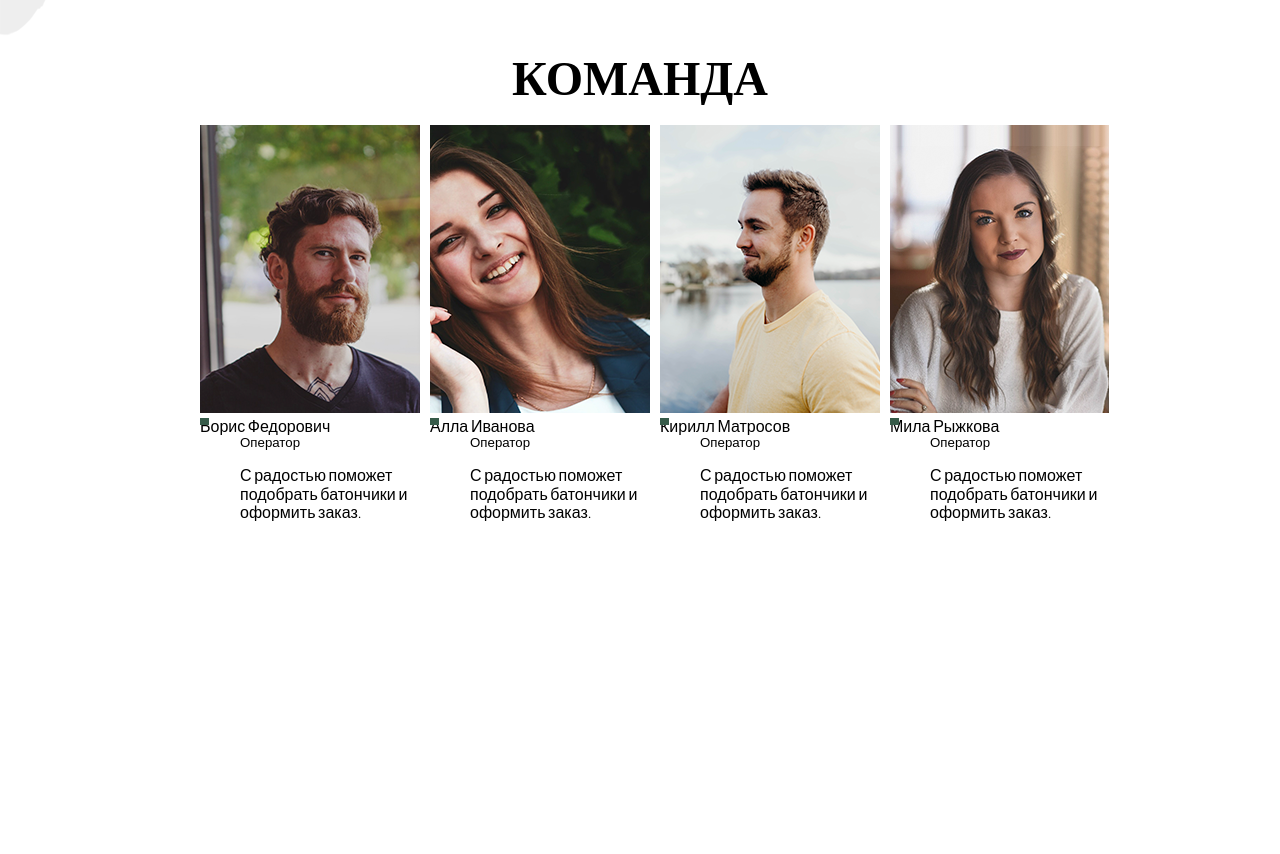
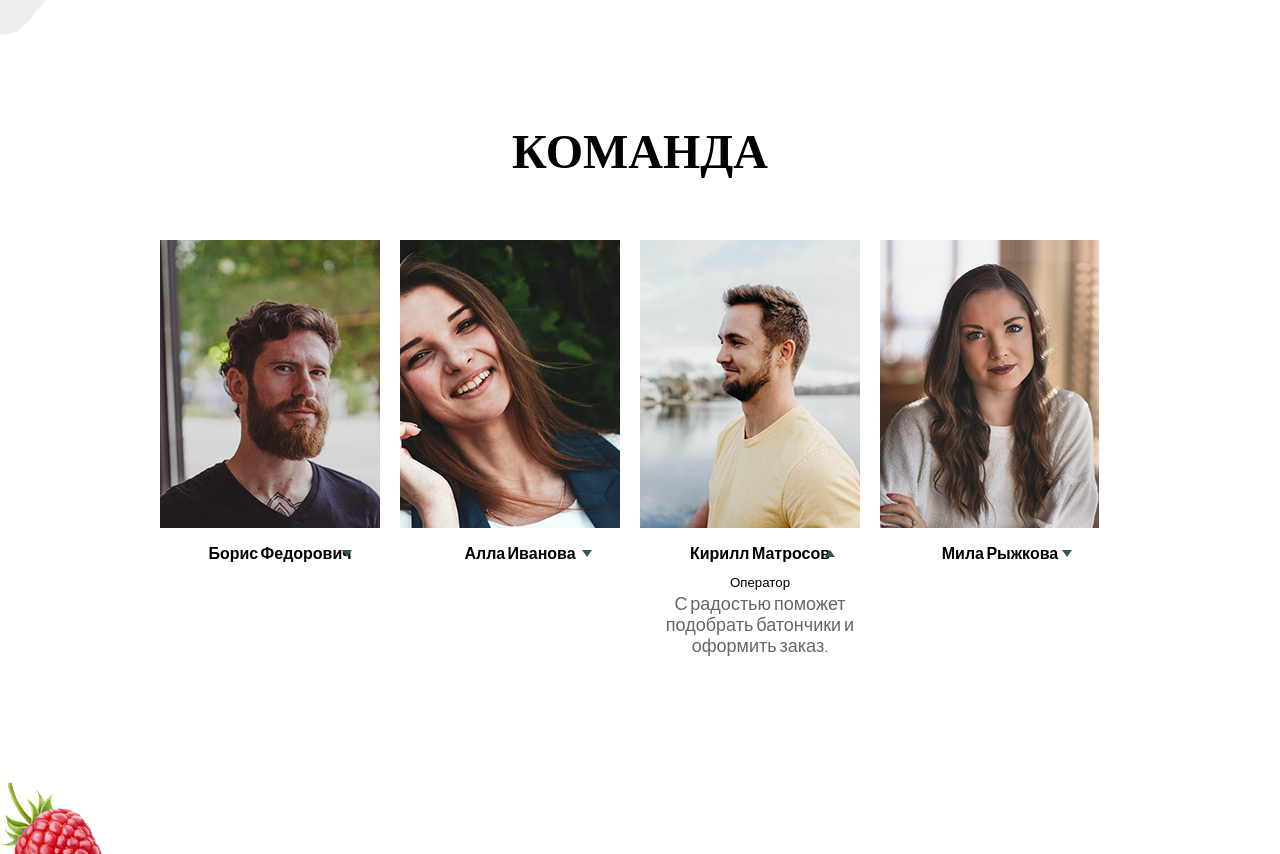
Before and after one commit to Anna185/Chocco, a plain HTML site: page index.html in a window 1280 px wide. Shown: the part 2346-3200 px from the top of the page. Before the commit the page ends 2900 px from the top, so only its background shows below. Drawn offline with nearby package versions, Linux system fonts and the light colour scheme; files that its build step writes are made by us from their sources.

Commit message:
edit index.html

```diff
--- /dev/null
+++ b/css/blocks/_team.scss
@@ -0,0 +1,84 @@
+.team {
+  position: relative;
+
+  &::after {
+    content:"";
+    position: absolute;
+    width: 104px;
+    height: 114px;
+    background-image:url(./../img/raspberry-team.png);
+    bottom:-42px ;
+    left:0;
+  }
+}
+
+.team__title {
+  padding-top: 73px;
+}
+
+
+
+.team__list {
+  display: flex;
+  justify-content: space-between;
+  padding: 0;
+  margin-top: 58px;
+}
+
+.team__item-accordeon {
+  position: relative;
+  display: flex;
+  flex-direction: column;
+  text-align: center;
+  margin-top: 12px;
+
+  &::after {
+    content: "";
+    position: absolute;
+    left: 76%;
+    top: 5px;
+    border: 7px solid transparent;
+    border-top-color: #365a49;
+    border-left: 5px solid transparent;
+    border-right: 5px solid transparent;
+
+
+  }
+}
+
+.team__item-list {
+  padding: 0;
+  margin-top: 13px;
+  height:0 ;
+  overflow: hidden;
+
+  & + .title {
+    font-size: 18px;
+  font-weight: 400;
+  }
+
+}
+
+.team__item-accordeon-title {
+  font-weight: 700;
+}
+
+.team__item-accordeon--active .team__item-list {
+  height:auto ;
+}
+
+  .team__item-accordeon--active::after {
+    border-bottom-color: #365a49;
+    border-top-color:#ffffff;
+    left: 77%;
+    top: -2px;
+  }
+
+
+
+.team__item-list-text {
+  color: #666666;
+  font-size: 18px;
+  font-weight: 300;
+  margin-top: -14px;
+}
--- a/css/main.scss
+++ b/css/main.scss
@@ -13,28 +13,4 @@
 @import '../css/blocks/_pagination';
 @import '../css/blocks/advantages';
 @import '../css/blocks/reviews';
-
-
-
-
-
-.team__list {
-  display: flex;
-  justify-content:space-between;
-}
-
-.team__item-user {
-position: relative;
-display: flex;
-
-
-
-&::after {
-  content:"";
-  position: absolute;
-  width: 9px;
-  height: 7px;
-  background-color: #365a49;
-
-}
-}
+@import '../css/blocks/team';
--- a/index.html
+++ b/index.html
@@ -162,7 +162,7 @@
         </ul>
       </div>
     </section>
-    <section class="team">
+    <section class="section team">
       <div class="container team__container">
         <h2 class="title team__title">Команда</h2>
         <ul class="team__list">
@@ -170,83 +170,74 @@
             <div class="team__item-photo">
               <img src="./img/boris.png" class="team__item-photo-img" alt="">
             </div>
-            <div class="team__item-user">
-              <h4 class="team__item-user-title">Борис Федорович</h4>
-            </div>
             <div class="team__item-accordeon">
-              <ul class="team__item-accordeon-list">
-                <li class="team__item-accordeon-list-title">
+              <h4 class="team__item-accordeon-title">Борис Федорович</h4>
+              <div class="team__item-text">
+                <ul class="team__item-list">
+                  <li class="team__item-list-title">
                     <h5>Оператор</h5>
-                <li class="team__item-accordeon-list-text">
+                  <li class="team__item-list-text">
                     <p>С радостью поможет подобрать батончики и оформить заказ.</p>
                   </li>
                 </ul>
+              </div>
             </div>
           </li>
           <li class="team__item">
             <div class="team__item-photo">
               <img src="./img/alla.png" class="team__item-photo-img" alt="">
             </div>
-            <div class="team__item-user">
-              <h4 class="team__item-user-title">Алла Иванова</h4>
-            </div>
             <div class="team__item-accordeon">
-              <ul class="team__item-accordeon-list">
-                <li class="team__item-accordeon-list-title">
+              <h4 class="team__item-accordeon-title">Алла Иванова</h4>
+              <div class="team__item-text">
+                <ul class="team__item-list">
+                  <li class="team__item-list-title">
                     <h5>Оператор</h5>
-                <li class="team__item-accordeon-list-text">
+                  <li class="team__item-list-text">
                     <p>С радостью поможет подобрать батончики и оформить заказ.</p>
                   </li>
                 </ul>
               </div>
+            </div>
           </li>
+
           <li class="team__item">
             <div class="team__item-photo">
               <img src="./img/kirill.png" class="team__item-photo-img" alt="">
             </div>
-            <div class="team__item-user">
-              <h4 class="team__item-user-title">Кирилл Матросов</h4>
-            </div>
-            <div class="team__item-accordeon">
-              <ul class="team__item-accordeon-list">
-                <li class="team__item-accordeon-list-title">
+            <div class="team__item-accordeon team__item-accordeon--active">
+              <h4 class="team__item-accordeon-title">Кирилл Матросов</h4>
+              <div class="team__item-text">
+                <ul class="team__item-list">
+                  <li class="team__item-list-title">
                     <h5>Оператор</h5>
-                <li class="team__item-accordeon-list-text">
+                  <li class="team__item-list-text">
                     <p>С радостью поможет подобрать батончики и оформить заказ.</p>
                   </li>
                 </ul>
+              </div>
             </div>
           </li>
           <li class="team__item">
             <div class="team__item-photo">
               <img src="./img/mila.png" class="team__item-photo-img" alt="">
             </div>
-            <div class="team__item-user">
-              <h4 class="team__item-user-title">Мила Рыжкова</h4>
-            </div>
             <div class="team__item-accordeon">
-              <ul class="team__item-accordeon-list">
-                <li class="team__item-accordeon-list-title">
+                <h4 class="team__item-accordeon-title">Мила Рыжкова</h4>
+                <div class="team__item-text">
+                  <ul class="team__item-list">
+                    <li class="team__item-list-title">
                       <h5>Оператор</h5>
-                <li class="team__item-accordeon-list-text">
+                    <li class="team__item-list-text">
                       <p>С радостью поможет подобрать батончики и оформить заказ.</p>
-                </li>
-              </ul>
-            </div>
                     </li>
                   </ul>
                 </div>
               </div>
           </li>
         </ul>
-
-
-
-
+      </div>
     </section>
-
-
-
 
 <ul class="pagination">
     <li class="pagination__item">
```
Also changed, not shown: css/main.css, img/raspberry-team.png (added). Lines whose indentation alone changed are shown as unchanged.
